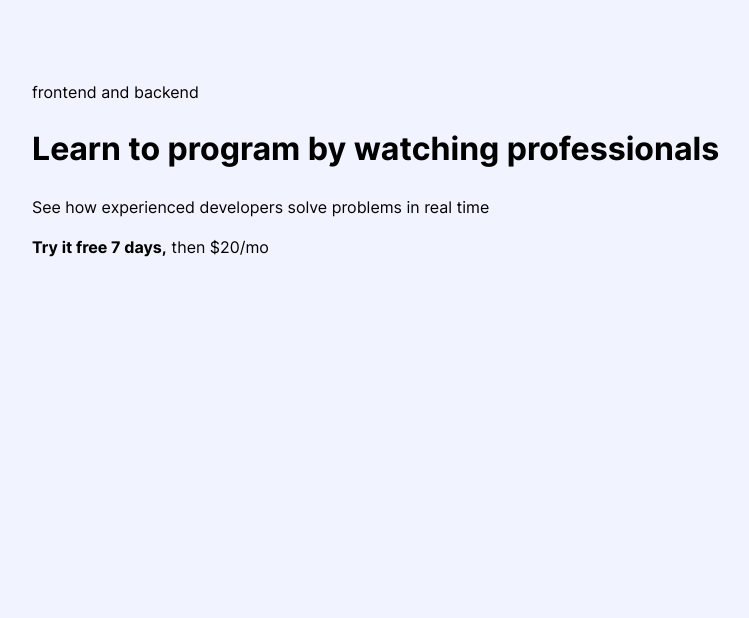
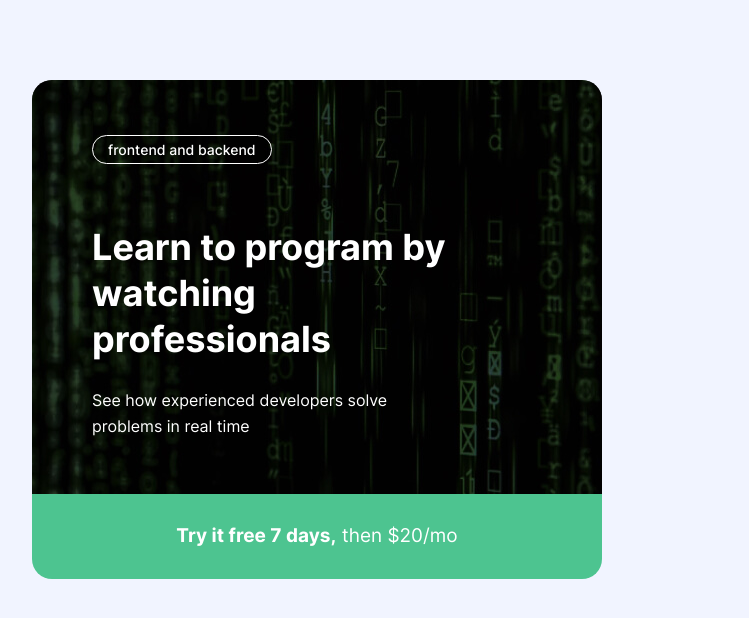
Before and after one commit to Abdullohuzb/Intro-form, a plain HTML site: page index.html in a window 1280 px wide. Shown: the whole page, without its empty margins (32-781 px from the left). Drawn offline with Linux system fonts and the light colour scheme; files whose address does not match are found by name.

Commit message:
Add hero styles

```diff
--- a/css/styles.css
+++ b/css/styles.css
@@ -92,3 +92,61 @@ img {
   padding-top: 80px;
   padding-bottom: 80px;
 }
+
+.intro-page {
+  display: flex;
+}
+
+.hero {
+  --text-color: #fff;
+  display: flex;
+  flex-direction: column;
+  width: 100%;
+  max-width: 570px;
+  border-radius: 20px;
+  overflow: hidden;
+  color: var(--text-color);
+}
+
+.hero-main {
+  flex-grow: 1;
+  display: flex;
+  flex-direction: column;
+  align-items: flex-start;
+  padding: 55px 60px;
+  background-color: #555;
+  background-image: url(../img/hero-bg.jpg);
+  background-size: cover;
+  background-position: center center;
+  background-repeat: no-repeat;
+}
+
+.hero-badge {
+  padding: 5px 15px;
+  margin-bottom: 60px;
+  border: 1px solid var(--text-color);
+  border-radius: 41px;
+  font-size: 14px;
+  line-height: normal;
+  font-weight: 500;
+}
+
+.hero-heading {
+  margin-top: 0;
+  margin-bottom: 25px;
+  font-size: 36px;
+  line-height: 46px;
+}
+
+.hero-text {
+  margin: 0;
+  font-size: 16px;
+  line-height: 26px;
+}
+
+.hero-bottom {
+  padding: 28px;
+  font-size: 19px;
+  background-color: var(--green);
+  text-align: center;
+}
--- a/index.html
+++ b/index.html
@@ -19,8 +19,8 @@
         <div class="hero">
           <div class="hero-main">
             <div class="hero-badge">frontend and backend</div>
-            <h1 class="hero-heading">Learn to program by watching professionals</h1>
-            <p class="hero-text">See how experienced developers solve problems in real time</p>
+            <h1 class="hero-heading">Learn to program by<br>watching<br> professionals</h1>
+            <p class="hero-text">See how experienced developers solve<br> problems in real time</p>
           </div>
           <div class="hero-bottom"><strong>Try it free 7 days,</strong> then $20/mo</div>
         </div>
```
Also changed, not shown: img/hero-bg.jpg (added), img/hero-bg@2x.jpg (added), 1 other file.
